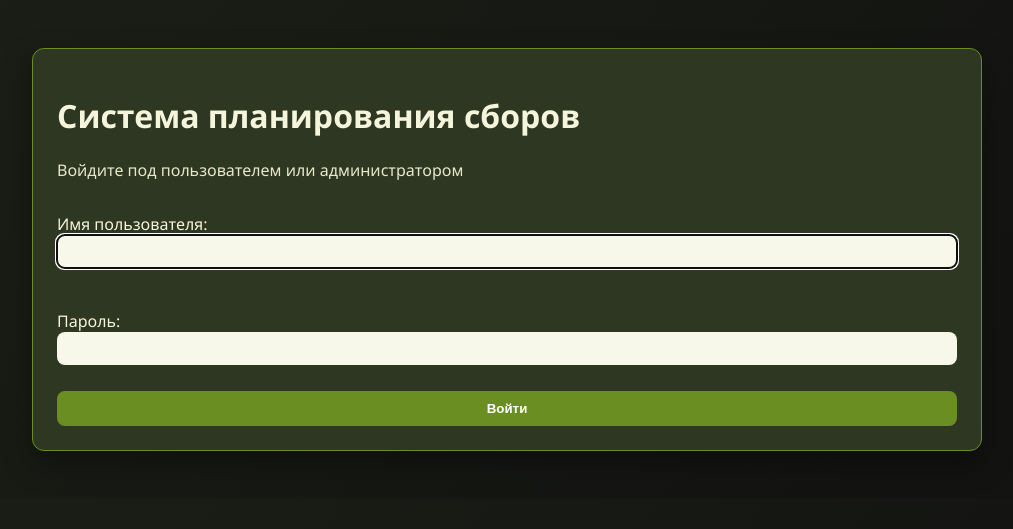
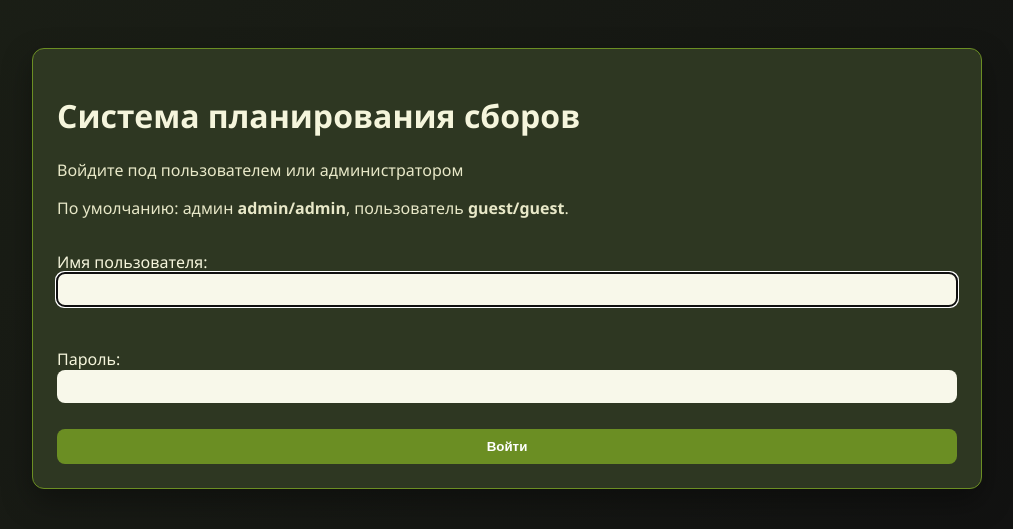
Before and after one commit to ivangordienko2004-beep/GUK, a Django app: a page that uses core/templates/core/login.html in a window 1280 px wide. Shown: the top 529 px of the page, without its empty margins (133-1146 px from the left). Run offline with Django 5.2, Linux system fonts and the light colour scheme; data comes from the database, SQL or seed files in the repository; data that the repository does not hold is empty.

Commit message:
Add default admin/guest accounts and force admin password change

```diff
--- /dev/null
+++ b/core/auth_utils.py
@@ -0,0 +1,41 @@
+from django.contrib.auth import get_user_model
+from django.db.utils import OperationalError, ProgrammingError
+
+
+DEFAULT_ADMIN_USERNAME = 'admin'
+DEFAULT_ADMIN_PASSWORD = 'admin'
+DEFAULT_GUEST_USERNAME = 'guest'
+DEFAULT_GUEST_PASSWORD = 'guest'
+
+
+def ensure_default_users() -> None:
+    """Create default admin/guest users on first run if they do not exist yet."""
+    user_model = get_user_model()
+
+    try:
+        admin, admin_created = user_model.objects.get_or_create(
+            username=DEFAULT_ADMIN_USERNAME,
+            defaults={
+                'is_staff': True,
+                'is_superuser': True,
+                'is_active': True,
+            },
+        )
+        if admin_created:
+            admin.set_password(DEFAULT_ADMIN_PASSWORD)
+            admin.save(update_fields=['password'])
+
+        guest, guest_created = user_model.objects.get_or_create(
+            username=DEFAULT_GUEST_USERNAME,
+            defaults={
+                'is_staff': False,
+                'is_superuser': False,
+                'is_active': True,
+            },
+        )
+        if guest_created:
+            guest.set_password(DEFAULT_GUEST_PASSWORD)
+            guest.save(update_fields=['password'])
+    except (OperationalError, ProgrammingError):
+        # DB might not be migrated yet.
+        return
--- /dev/null
+++ b/core/middleware.py
@@ -0,0 +1,29 @@
+from django.conf import settings
+from django.shortcuts import redirect
+from django.urls import reverse
+
+from .auth_utils import DEFAULT_ADMIN_PASSWORD, DEFAULT_ADMIN_USERNAME, ensure_default_users
+
+
+class ForceAdminPasswordChangeMiddleware:
+    """Force default admin account to change password after login."""
+
+    def __init__(self, get_response):
+        self.get_response = get_response
+
+    def __call__(self, request):
+        ensure_default_users()
+
+        if request.user.is_authenticated and request.user.username == DEFAULT_ADMIN_USERNAME:
+            using_default_password = request.user.check_password(DEFAULT_ADMIN_PASSWORD)
+            if using_default_password:
+                change_url = reverse('password_change')
+                allowed_paths = {
+                    change_url,
+                    reverse('password_change_done'),
+                    reverse('logout'),
+                }
+                if request.path not in allowed_paths and not request.path.startswith(settings.STATIC_URL):
+                    return redirect('password_change')
+
+        return self.get_response(request)
--- a/core/templates/core/login.html
+++ b/core/templates/core/login.html
@@ -11,6 +11,7 @@
   <main class="container card">
     <h1>Система планирования сборов</h1>
     <p class="subtitle">Войдите под пользователем или администратором</p>
+    <p class="subtitle">По умолчанию: админ <strong>admin/admin</strong>, пользователь <strong>guest/guest</strong>.</p>
     <form method="post" class="stack">
       {% csrf_token %}
       {{ form.as_p }}
--- a/core/urls.py
+++ b/core/urls.py
@@ -4,8 +4,18 @@ from django.urls import path
 from . import views
 
 urlpatterns = [
-    path('login/', auth_views.LoginView.as_view(template_name='core/login.html'), name='login'),
+    path('login/', views.GukLoginView.as_view(), name='login'),
     path('logout/', auth_views.LogoutView.as_view(), name='logout'),
+    path(
+        'password-change/',
+        auth_views.PasswordChangeView.as_view(template_name='core/password_change.html'),
+        name='password_change',
+    ),
+    path(
+        'password-change/done/',
+        auth_views.PasswordChangeDoneView.as_view(template_name='core/password_change_done.html'),
+        name='password_change_done',
+    ),
     path('', views.dashboard, name='dashboard'),
     path('upload/', views.upload_files, name='upload_files'),
     path('download/merged/', views.download_merged, name='download_merged'),
--- a/core/views.py
+++ b/core/views.py
@@ -4,14 +4,24 @@ from django.conf import settings
 from django.contrib import messages
 from django.contrib.admin.views.decorators import staff_member_required
 from django.contrib.auth.decorators import login_required
+from django.contrib.auth.views import LoginView
 from django.http import FileResponse, Http404
 from django.shortcuts import redirect, render
 
+from .auth_utils import ensure_default_users
 from .forms import ExcelUploadForm
-from .services import create_report, decode_for_admin, merge_excel_files
+from .services import create_report as create_report_file, decode_for_admin, merge_excel_files
 
 
 SESSION_KEY = 'merged_file_path'
+
+
+class GukLoginView(LoginView):
+    template_name = 'core/login.html'
+
+    def dispatch(self, request, *args, **kwargs):
+        ensure_default_users()
+        return super().dispatch(request, *args, **kwargs)
 
 
 def _session_path(request) -> Path | None:
@@ -76,5 +86,5 @@ def create_report(request):
     if not path:
         raise Http404('Сначала загрузите и объедините файлы.')
 
-    report = create_report(path)
+    report = create_report_file(path)
     return FileResponse(report.open('rb'), as_attachment=True, filename=report.name)
--- a/guk_project/settings.py
+++ b/guk_project/settings.py
@@ -22,6 +22,7 @@ MIDDLEWARE = [
     'django.middleware.common.CommonMiddleware',
     'django.middleware.csrf.CsrfViewMiddleware',
     'django.contrib.auth.middleware.AuthenticationMiddleware',
+    'core.middleware.ForceAdminPasswordChangeMiddleware',
     'django.contrib.messages.middleware.MessageMiddleware',
     'django.middleware.clickjacking.XFrameOptionsMiddleware',
 ]
```
Also changed, not shown: core/templates/core/password_change.html (added, +21 -0 lines), core/templates/core/password_change_done.html (added, +17 -0 lines), README.md.
